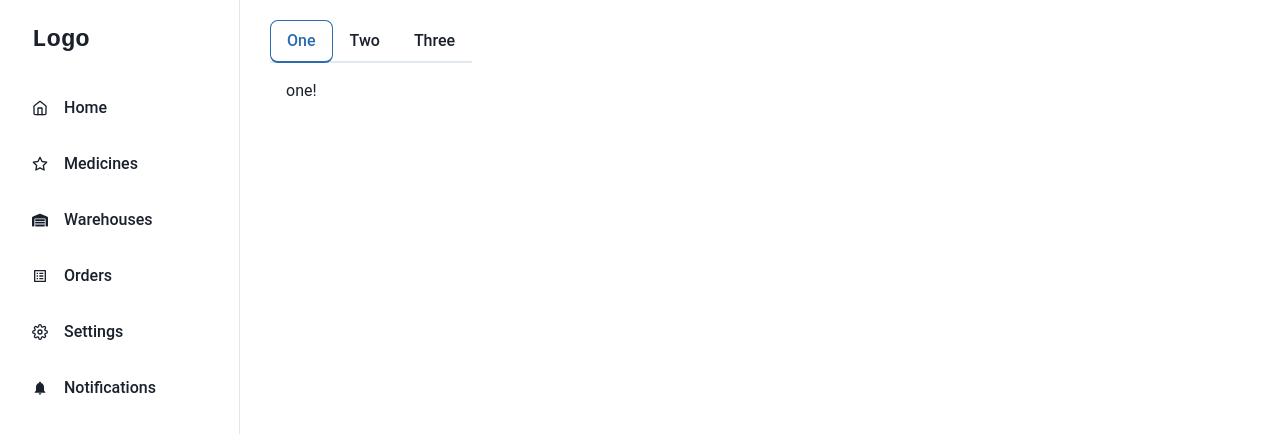
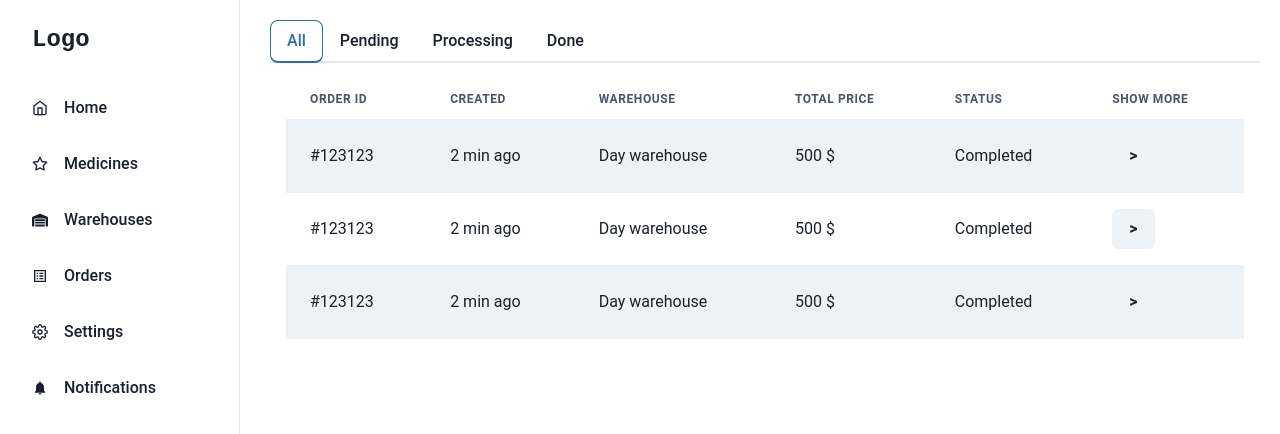
Before and after one commit to AdamDEY/PFA, a React (Vite) app: page /orders in a window 1280 px wide. Shown: the top 434 px of the page. Built offline with nearby package versions, Linux system fonts and the light colour scheme.

Commit message:
Grid fix

```diff
--- a/src/components/medicinecard/MedicineCard.tsx
+++ b/src/components/medicinecard/MedicineCard.tsx
@@ -25,7 +25,7 @@ function MedicineCard() {
       maxW="-moz-fit-content"
       bgColor="grey.800"
       maxH="-moz-fit-content"
-      ml="4"
+      ml="0"
       mb="4"
     >
       <CardBody>
--- a/src/pages/home page/HomePage.tsx
+++ b/src/pages/home page/HomePage.tsx
@@ -1,4 +1,4 @@
-import { Box, Grid, Stack, Wrap } from "@chakra-ui/react";
+import { Box, Grid, GridItem, Stack, Wrap } from "@chakra-ui/react";
 
 import SideBar from "../../components/sidebar/SideBar";
 
@@ -7,21 +7,25 @@ import WarehouseCard from "../../components/WarehouseCard/WarehouseCard";
 function HomePage() {
   return (
     <Grid
-      templateColumns="250px 1fr" // Sidebar width and remaining space
-      h="100vh" // Full height of the viewport
+      templateAreas={`
+    "nav main"
+    `}
+      gridTemplateColumns={"240px 1fr"}
+      h="100vh"
+      w="98vw" // Full height of the viewport
     >
       {/* Sidebar */}
-      <Box bg="white">
+      <GridItem area={"nav"}>
         <SideBar children={undefined} />
-      </Box>
+      </GridItem>
 
       {/* Main Content Area */}
-      <Box bg="white" pt="12" alignContent="space-between">
+      <GridItem area={"main"} ml="4">
         <Box bg=" gray" h="80vh" w="100vh" m="auto" mb="5">
           MAPS{" "}
         </Box>
         <Stack p={0}>
-          <Wrap spacing={5}>
+          <Wrap spacing={1}>
             {[...Array(20)].map((_, index) => (
               <WarehouseCard
                 Warehouse="Debou Chaari"
@@ -35,7 +39,7 @@ function HomePage() {
             ))}
           </Wrap>
         </Stack>
-      </Box>
+      </GridItem>
     </Grid>
   );
 }
--- a/src/pages/medicine page/MedicinesPage.tsx
+++ b/src/pages/medicine page/MedicinesPage.tsx
@@ -1,5 +1,5 @@
-import { Box, Grid, Stack, Wrap } from "@chakra-ui/react";
-import React from "react";
+import { Box, Flex, Grid, GridItem, Stack, Wrap } from "@chakra-ui/react";
+
 import SideBar from "../../components/sidebar/SideBar";
 import MedicineCard from "../../components/medicinecard/MedicineCard";
 
@@ -8,24 +8,29 @@ import MedicineCard from "../../components/medicinecard/MedicineCard";
 function MedicinesPage() {
   return (
     <Grid
-      templateColumns="250px 1fr" // Sidebar width and remaining space
-      h="100vh" // Full height of the viewport
+      templateAreas={`
+    "nav main"
+    `}
+      gridTemplateColumns={"250px 1fr"}
+      h="100vh"
+      w="100vw" // Full height of the viewport
     >
       {/* Sidebar */}
-      <Box bg="white">
+      <GridItem area={"nav"}>
         <SideBar children={undefined} />
-      </Box>
-
+      </GridItem>
       {/* Main Content Area */}
-      <Box bg="white" pt="12">
-        <Stack p={0}>
-          <Wrap spacing={5}>
+      <GridItem area={"main"} bg="red">
+        <Box w="100%" h="100%">
+          <Stack p={0} justifyContent="center" alignItems="center">
+            <Wrap spacing={4}>
               {[...Array(18)].map((_, index) => (
                 <MedicineCard key={index} />
               ))}
             </Wrap>
           </Stack>
         </Box>
+      </GridItem>
     </Grid>
   );
 }
--- a/src/pages/orders page/OrdersPage.tsx
+++ b/src/pages/orders page/OrdersPage.tsx
@@ -1,52 +1,100 @@
 import {
   Box,
   Button,
-  Flex,
   Grid,
-  HStack,
+  GridItem,
   Tab,
   TabList,
   TabPanel,
   TabPanels,
+  Table,
+  TableContainer,
   Tabs,
+  Tbody,
+  Td,
+  Th,
+  Thead,
+  Tr,
 } from "@chakra-ui/react";
 import SideBar from "../../components/sidebar/SideBar";
 
 function OrdersPage() {
   return (
     <Grid
-      templateColumns="250px 1fr" // Sidebar width and remaining space
-      h="100vh" // Full height of the viewport
+      templateAreas={`
+    "nav main"
+    `}
+      gridTemplateColumns={"250px 1fr"}
+      h="100vh"
+      w="100vw"
+      // Full height of the viewport
     >
       {/* Sidebar */}
-      <Box bg="white">
+      <GridItem area={"nav"}>
         <SideBar children={undefined} />
-      </Box>
+      </GridItem>
 
       {/* Main Content Area */}
-      <Box>
-        {/* <Flex mt="10" ml="10">
-          <HStack spacing="10">
-            <Button>All</Button>
-            <Button>Pending</Button>
-            <Button>Confirmed</Button>
-            <Button>Processing</Button>
-            <Button>Picked</Button>
-            <Button>Shipped</Button>
-            <Button>Delivered</Button>
-            <Button>Cancelled</Button>
-          </HStack>
-        </Flex> */}
+      <GridItem area={"main"}>
+        <Box w="100%">
           <Tabs p="5">
             <TabList>
-            <Tab>One</Tab>
-            <Tab>Two</Tab>
-            <Tab>Three</Tab>
+              <Tab>All</Tab>
+              <Tab>Pending</Tab>
+              <Tab>Processing</Tab>
+              <Tab>Done</Tab>
             </TabList>
 
             <TabPanels>
               <TabPanel>
-              <p>one!</p>
+                <Box>
+                  <TableContainer>
+                    <Table variant="striped">
+                      <Thead>
+                        <Tr>
+                          <Th>Order ID</Th>
+                          <Th>Created</Th>
+                          <Th>Warehouse</Th>
+                          <Th>Total Price</Th>
+                          <Th>Status</Th>
+                          <Th>Show more</Th>
+                        </Tr>
+                      </Thead>
+                      <Tbody>
+                        <Tr>
+                          <Td>#123123</Td>
+                          <Td>2 min ago</Td>
+                          <Td>Day warehouse</Td>
+                          <Td>500 $</Td>
+                          <Td>Completed</Td>
+                          <Td>
+                            <Button>{">"}</Button>
+                          </Td>
+                        </Tr>
+                        <Tr>
+                          <Td>#123123</Td>
+                          <Td>2 min ago</Td>
+                          <Td>Day warehouse</Td>
+                          <Td>500 $</Td>
+                          <Td>Completed</Td>
+                          <Td>
+                            <Button>{">"}</Button>
+                          </Td>
+                        </Tr>
+                        <Tr>
+                          <Td>#123123</Td>
+                          <Td>2 min ago</Td>
+                          <Td>Day warehouse</Td>
+                          <Td>500 $</Td>
+                          <Td>Completed</Td>
+                          <Td>
+                            <Button>{">"}</Button>
+                          </Td>
+                        </Tr>
+                      </Tbody>
+                    </Table>
+                  </TableContainer>
+                </Box>
               </TabPanel>
               <TabPanel>
                 <p>two!</p>
@@ -54,9 +102,13 @@ function OrdersPage() {
               <TabPanel>
                 <p>three!</p>
               </TabPanel>
+              <TabPanel>
+                <p>four!</p>
+              </TabPanel>
             </TabPanels>
           </Tabs>
         </Box>
+      </GridItem>
     </Grid>
   );
 }
--- a/src/pages/warehouses page/WarehousesPage.tsx
+++ b/src/pages/warehouses page/WarehousesPage.tsx
@@ -1,17 +1,21 @@
-import { Box, Grid } from "@chakra-ui/react";
+import { Box, Grid, GridItem } from "@chakra-ui/react";
 import React from "react";
 import SideBar from "../../components/sidebar/SideBar";
 
 function WarehousesPage() {
   return (
     <Grid
-      templateColumns="250px 1fr" // Sidebar width and remaining space
-      h="100vh" // Full height of the viewport
+      templateAreas={`
+    "nav main"
+    `}
+      gridTemplateColumns={"250px 1fr"}
+      h="100vh"
+      w="100vw" // Full height of the viewport
     >
       {/* Sidebar */}
-      <Box bg="white">
+      <GridItem area={"nav"}>
         <SideBar children={undefined} />
-      </Box>
+      </GridItem>
 
       {/* Main Content Area */}
     </Grid>
```
Lines whose indentation alone changed are shown as unchanged.
